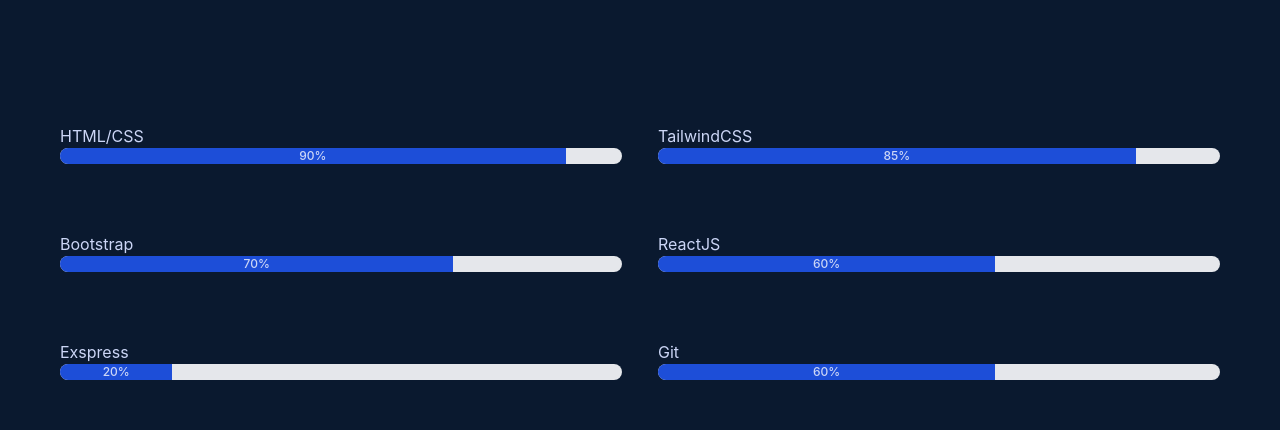
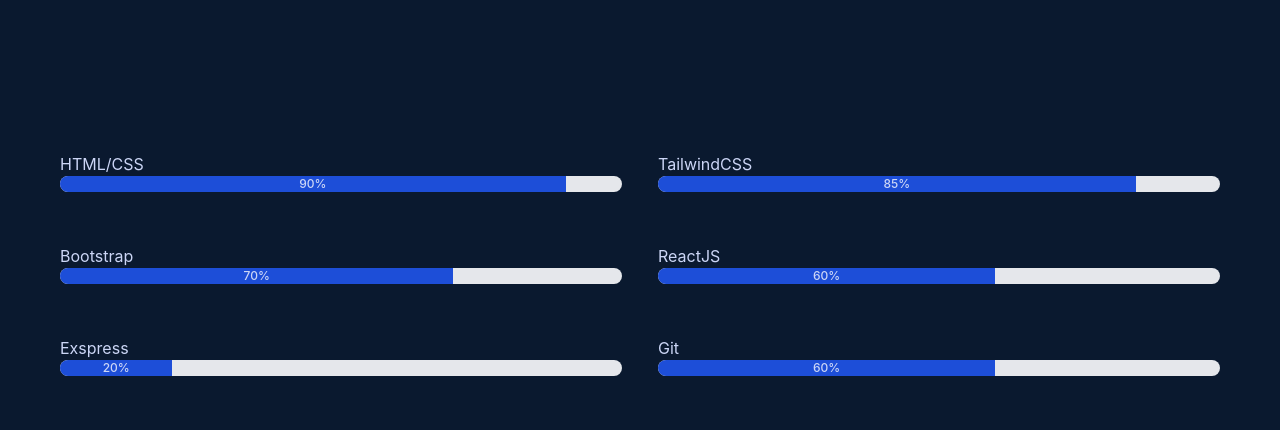
Before and after one commit to KevinAdiwiguna/my-third-profile-website, a React (Create React App) app: page / in a window 1280 px wide. Shown: the part 3000-3430 px from the top of the page. Built offline with nearby package versions, Linux system fonts and the light colour scheme.

Commit message:
change: md margin

```diff
--- a/src/Components/Skills/Molecule/SkillsBar.jsx
+++ b/src/Components/Skills/Molecule/SkillsBar.jsx
@@ -5,7 +5,7 @@
         <div className='md:grid md:grid-cols-2 md:gap-9 mx-10'>
             {data.map((res, key) => {
                 return (
-                    <div key={key} className='my-10 md:my-4 text-primary'>
+                    <div key={key} className='my-10 md:my-2 text-primary'>
                         <p>{res.name}</p>
                         <div className="w-full bg-gray-200 rounded-full">
                             <div className="bg-blue-700 text-xs font-medium text-primary text-center p-0.5 leading-none rounded-l-full" style={{ width: `${res.barProgres}` }}>{res.barProgres}</div>
```
